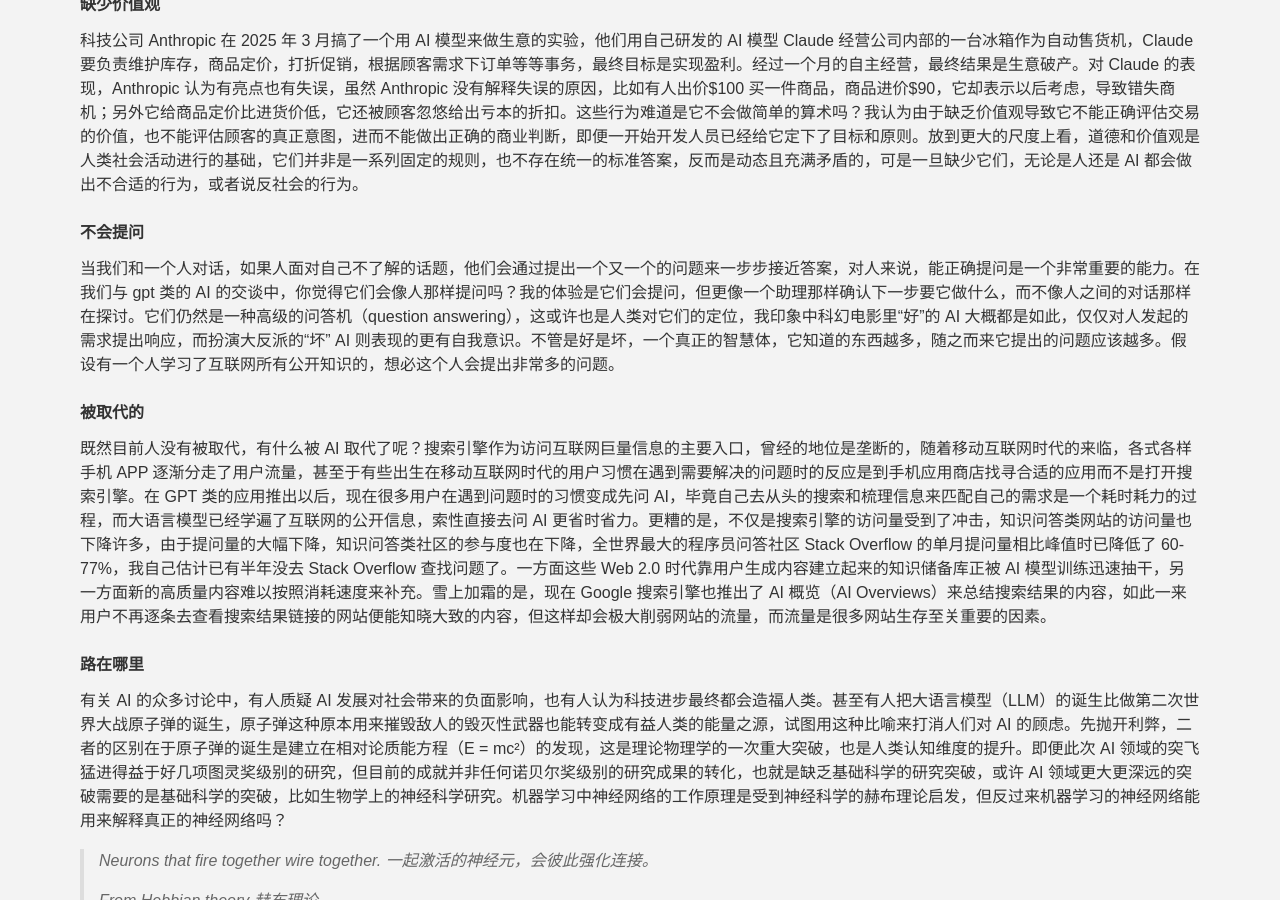
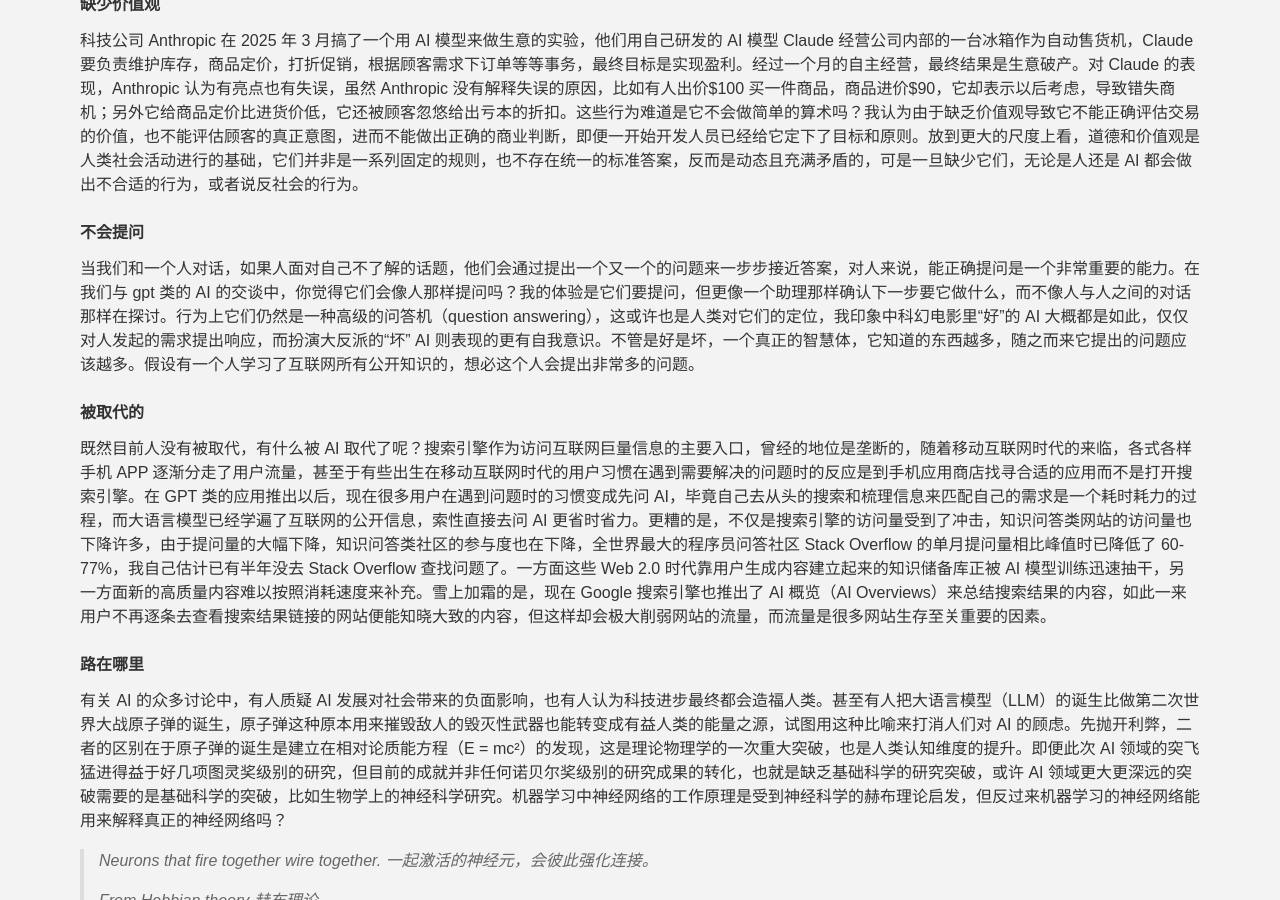
Before and after one commit to sschengyf/my-website, a Jekyll site: the page built from app/_posts/2025-12-02-why-has-not-ai-replaced-us.md, in a window 1280 px wide and 900 px high, scrolled down 5135 px. Built offline with Jekyll 4.4.1, drawn with Linux system fonts in a browser that asks for light colours; some web fonts are replaced.

Commit message:
fix: more wording tweaks (#20)

```diff
--- a/app/_posts/2025-12-02-why-has-not-ai-replaced-us.md
+++ b/app/_posts/2025-12-02-why-has-not-ai-replaced-us.md
@@ -130,7 +130,7 @@ $$
 
 ## 不会提问
 
-当我们和一个人对话，如果人面对自己不了解的话题，他们会通过提出一个又一个的问题来一步步接近答案，对人来说，能正确提问是一个非常重要的能力。在我们与 gpt 类的 AI 的交谈中，你觉得它们会像人那样提问吗？我的体验是它们会提问，但更像一个助理那样确认下一步要它做什么，而不像人之间的对话那样在探讨。它们仍然是一种高级的问答机（question answering），这或许也是人类对它们的定位，我印象中科幻电影里“好”的 AI 大概都是如此，仅仅对人发起的需求提出响应，而扮演大反派的“坏” AI 则表现的更有自我意识。不管是好是坏，一个真正的智慧体，它知道的东西越多，随之而来它提出的问题应该越多。假设有一个人学习了互联网所有公开知识的，想必这个人会提出非常多的问题。
+当我们和一个人对话，如果人面对自己不了解的话题，他们会通过提出一个又一个的问题来一步步接近答案，对人来说，能正确提问是一个非常重要的能力。在我们与 gpt 类的 AI 的交谈中，你觉得它们会像人那样提问吗？我的体验是它们要提问，但更像一个助理那样确认下一步要它做什么，而不像人与人之间的对话那样在探讨。行为上它们仍然是一种高级的问答机（question answering），这或许也是人类对它们的定位，我印象中科幻电影里“好”的 AI 大概都是如此，仅仅对人发起的需求提出响应，而扮演大反派的“坏” AI 则表现的更有自我意识。不管是好是坏，一个真正的智慧体，它知道的东西越多，随之而来它提出的问题应该越多。假设有一个人学习了互联网所有公开知识的，想必这个人会提出非常多的问题。
 
 ## 被取代的
 
```
